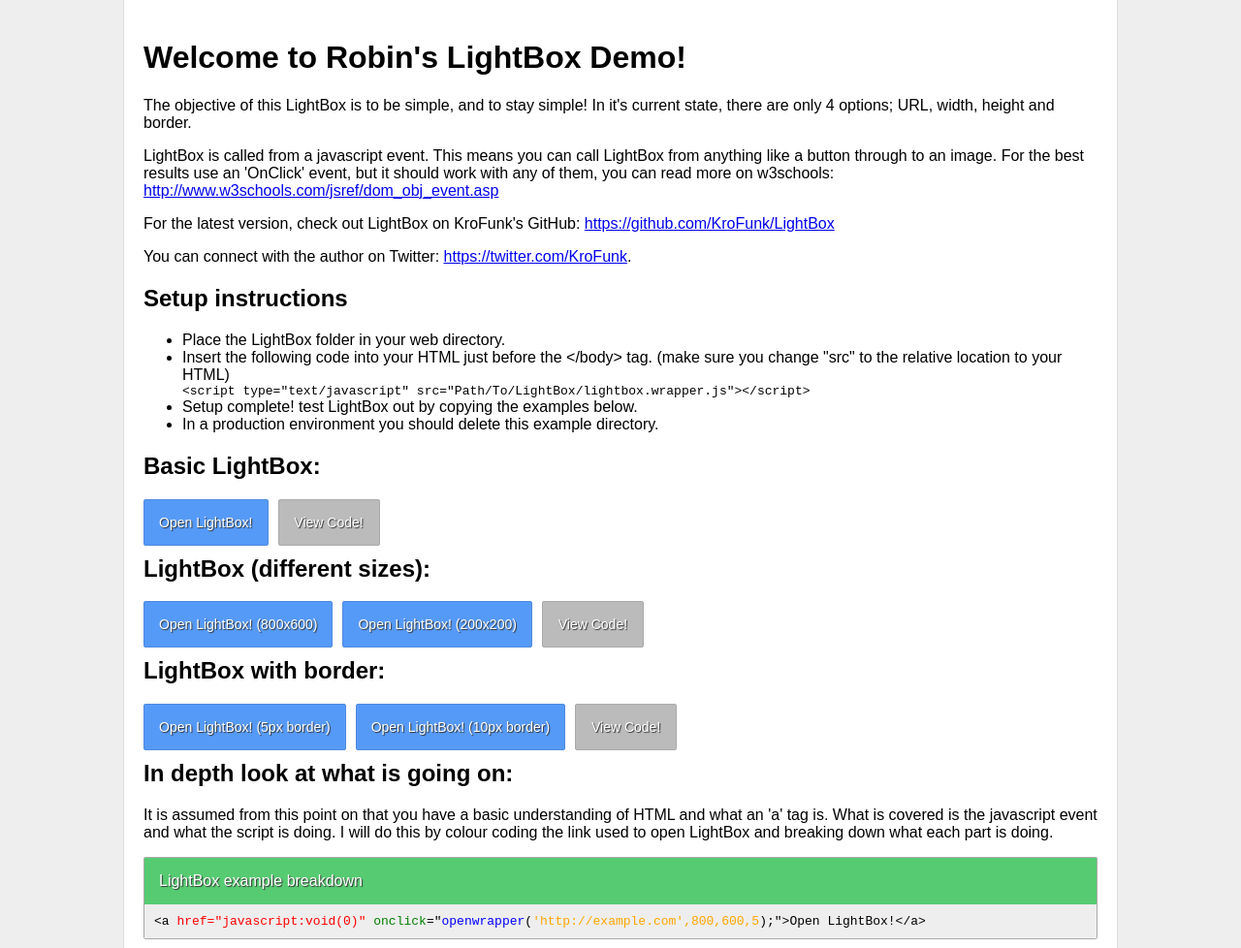
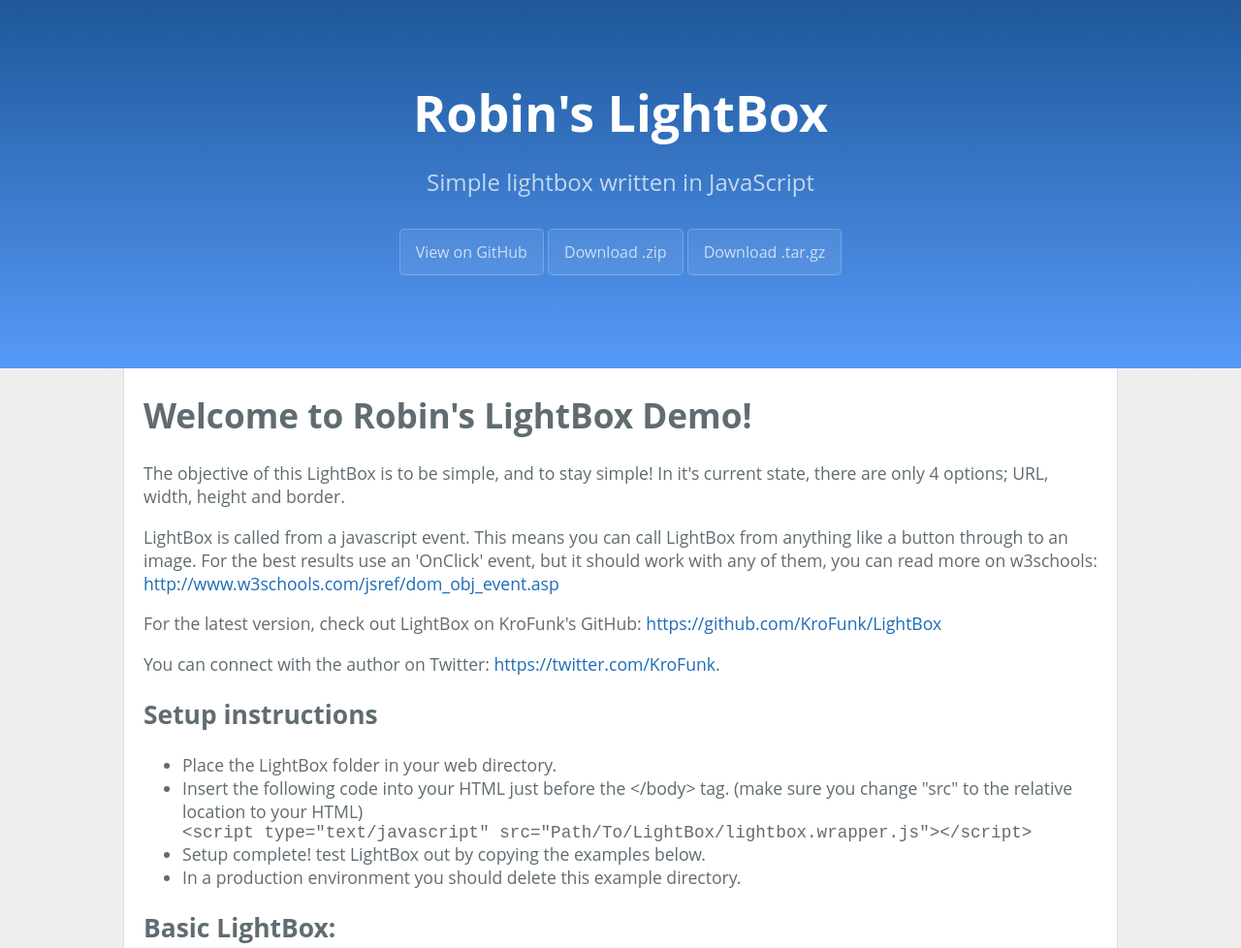
Before and after one commit to KroFunk/LightBox, a plain HTML site: page Examples/demo.html in a window 1280 px wide. Shown: the top 978 px of the page at 97% size. Drawn offline with Linux system fonts and the light colour scheme.

Commit message:
Updated visual style

```diff
--- a/Examples/demo.html
+++ b/Examples/demo.html
@@ -14,7 +14,11 @@ element.style.display = "block";
 </script>
 <style>
 body {
-font-family:sans-serif;
+    padding: 0;
+    margin: 0;
+    font-family: "Open Sans", "Helvetica Neue", Helvetica, Arial, sans-serif;
+    font-size: 16px;
+    color: #606c71;
 }
 h2 {
 clear:both;
@@ -94,11 +98,60 @@ padding:10px;
 background:#666;
 color:#eee;
 }
+.page-header {
+    padding: 5rem 6rem;
+}
+.page-header {
+    color: #fff;
+    text-align: center;
+/* Permalink - use to edit and share this gradient: http://colorzilla.com/gradient-editor/#1e5799+0,569af8+100 */
+background: #1e5799; /* Old browsers */
+background: -moz-linear-gradient(top,  #1e5799 0%, #569af8 100%); /* FF3.6-15 */
+background: -webkit-linear-gradient(top,  #1e5799 0%,#569af8 100%); /* Chrome10-25,Safari5.1-6 */
+background: linear-gradient(to bottom,  #1e5799 0%,#569af8 100%); /* W3C, IE10+, FF16+, Chrome26+, Opera12+, Safari7+ */
+filter: progid:DXImageTransform.Microsoft.gradient( startColorstr='#1e5799', endColorstr='#569af8',GradientType=0 ); /* IE6-9 */
+
+
+}
+section {
+    display: block;
+}
+.btn {
+    display: inline-block;
+    margin-bottom: 1rem;
+    color: rgba(255, 255, 255, 0.7);
+    background-color: rgba(255, 255, 255, 0.08);
+    border-color: rgba(255, 255, 255, 0.2);
+    border-style: solid;
+    border-width: 1px;
+    border-radius: 0.3rem;
+    transition: color 0.2s, background-color 0.2s, border-color 0.2s;
+	padding: 0.75rem 1rem;
+	text-decoration:none;
+}
+p {
+    display: block;
+    -webkit-margin-before: 1em;
+    -webkit-margin-after: 1em;
+    -webkit-margin-start: 0px;
+    -webkit-margin-end: 0px;
+}
+a {
+    color: #1e6bb8;
+    text-decoration: none;
+}
 </style>
 </head>
 <body style="padding:0px; margin:0px; background:#eee;">
+    <section class="page-header">
+      <h1 style="font-size: 3.25rem; margin-top: 0;margin-bottom: 0.1rem;">Robin's LightBox</h1>
+      <h2 style="margin-bottom: 2rem;font-weight: normal;opacity: 0.7;">Simple lightbox written in JavaScript</h2>
+      <a href="https://github.com/KroFunk/LightBox" class="btn">View on GitHub</a>
+      <a href="https://github.com/KroFunk/LightBox/zipball/master" class="btn">Download .zip</a>
+      <a href="https://github.com/KroFunk/LightBox/tarball/master" class="btn">Download .tar.gz</a>
+    </section>
 <div style="width:80%; min-width:800px; border-left:1px solid #ddd; border-right:1px solid #ddd; margin:0 auto; background:#fff;">
-<div style="padding:20px;">
+<div style="padding:20px; padding-top:1px;font-size: 1.1rem;">
 <h1>Welcome to Robin&#39;s LightBox Demo!</h1>
 <p>The objective of this LightBox is to be simple, and to stay simple! In it's current state, there are only 4 options; URL, width, height and border.</p>
 <p>LightBox is called from a javascript event. This means you can call LightBox from anything like a button through to an image. For the best results use an 'OnClick' event, but it should work with any of them, you can read more on w3schools: <a href='http://www.w3schools.com/jsref/dom_obj_event.asp' target='_new'>http://www.w3schools.com/jsref/dom_obj_event.asp</a>
@@ -159,7 +212,7 @@ color:#eee;
 
 <p style="clear:both;margin:0px;padding:0px;"></p>
 </div>
-<div class='footer'>&copy 2015 Robin Paul Wright, released under the MIT license.</div>
+<div class='footer'>&copy 2016 Robin Paul Wright, released under the MIT license.</div>
 </div>
 
 
```
